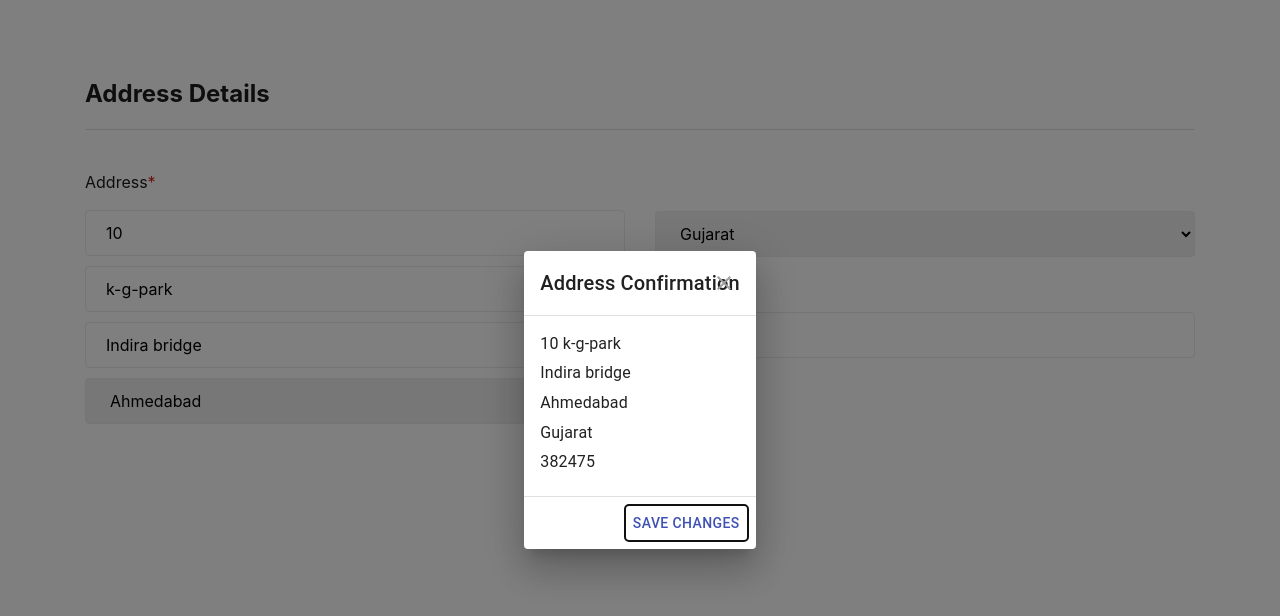
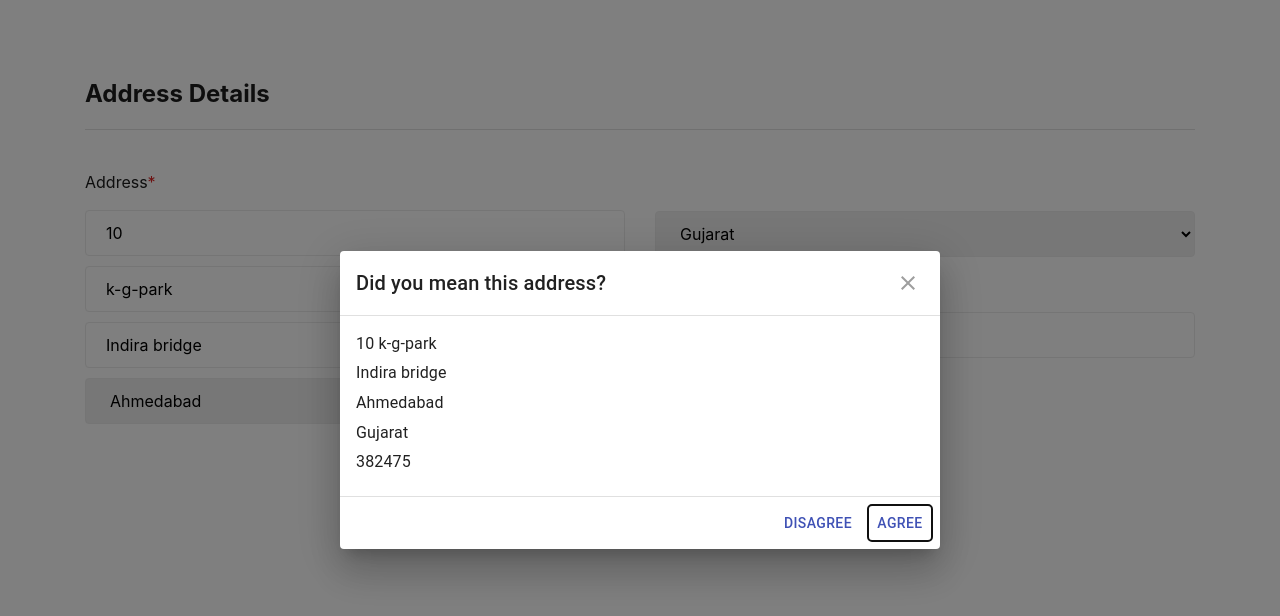
Before and after one commit to ushawadhwani/address-component, a React (Create React App) app in the folder address/: page / in a window 1280 px wide. Both pictures are taken after a click on the button "SAVE ADDRESS". Shown: the top 616 px of the page. Built offline with nearby package versions, Linux system fonts and the light colour scheme.

Commit message:
text changes

```diff
--- a/address/src/components/Address.js
+++ b/address/src/components/Address.js
@@ -98,7 +98,7 @@ export default class Address extends Component {
 
                     <div className="checkout__input">
                       <p>
-                        Pin Code<span>*</span>
+                        Zip Code<span>*</span>
                       </p>
                       <input
                         name="pincode"
--- a/address/src/components/AddressConfirmDialog.js
+++ b/address/src/components/AddressConfirmDialog.js
@@ -61,10 +61,11 @@ export default function AddressConfirmationDialogs(props) {
         onClose={handleClose}
         aria-labelledby="customized-dialog-title"
         open={open}
-        maxWidth="md"
+        maxWidth="sm"
+        fullWidth={true}
       >
         <DialogTitle id="customized-dialog-title" onClose={handleClose}>
-          Address Confirmation
+          Did you mean this address?
         </DialogTitle>
         <DialogContent dividers>
           {address && (
@@ -80,8 +81,11 @@ export default function AddressConfirmationDialogs(props) {
           )}
         </DialogContent>
         <DialogActions>
-          <Button autoFocus onClick={handleClose} color="primary">
-            Save changes
+          <Button onClick={handleClose} color="primary">
+            Disagree
+          </Button>
+          <Button onClick={handleClose} color="primary" autoFocus>
+            Agree
           </Button>
         </DialogActions>
       </Dialog>
```
